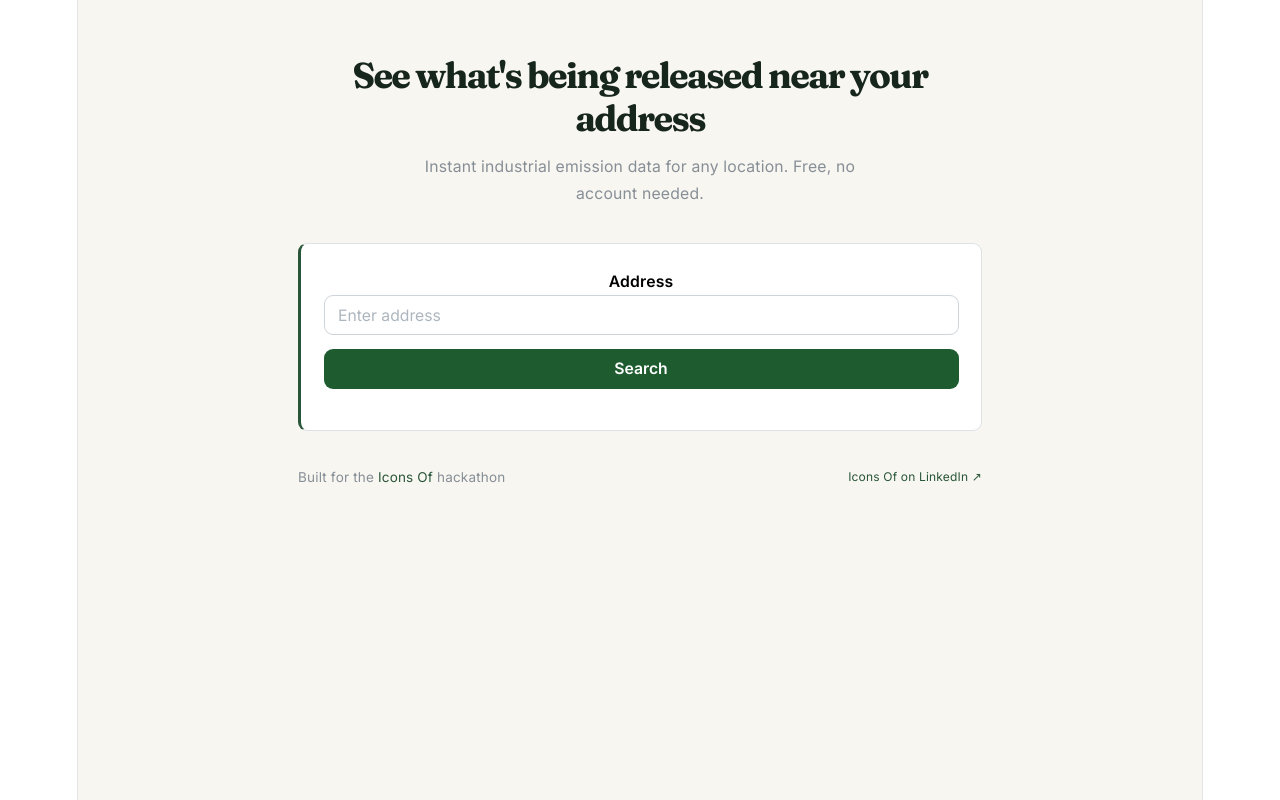
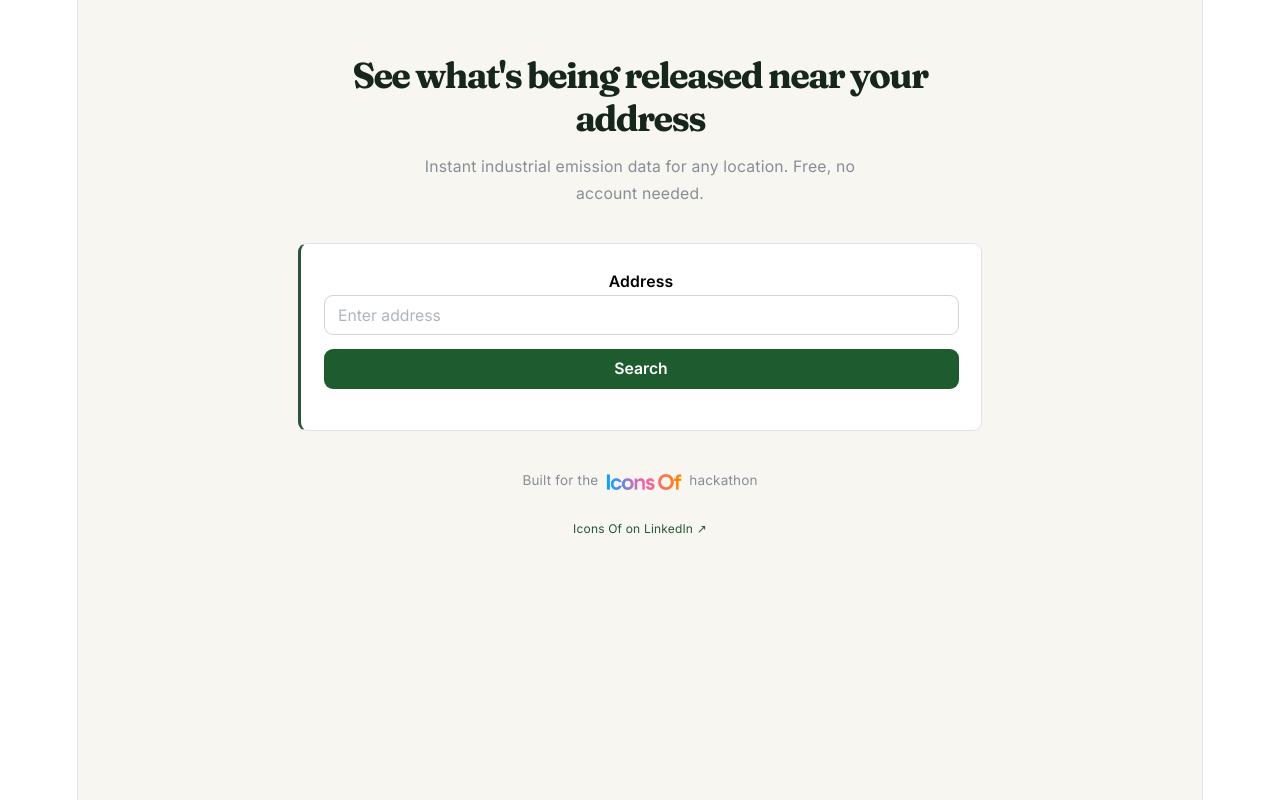
Before and after one commit to SanazBavafa/codezilla, a React (Vite) app: page / in a window 1280 px wide. Built offline with nearby package versions, Linux system fonts and the light colour scheme.

Commit message:
added some styling

```diff
--- a/index.html
+++ b/index.html
@@ -2,7 +2,6 @@
 <html lang="en">
   <head>
     <meta charset="UTF-8" />
-    <link rel="icon" type="image/svg+xml" href="/favicon.svg" />
     <meta name="viewport" content="width=device-width, initial-scale=1.0" />
     <link
       href="https://fonts.googleapis.com/css2?family=Fraunces:opsz,wght@9..144,400;9..144,700&family=Inter:wght@400;500;600&display=swap"
--- a/src/Pages/Display.jsx
+++ b/src/Pages/Display.jsx
@@ -191,15 +191,20 @@ export default function Display() {
       )}
 
       {/* ── Footer ── */}
-      <Group justify="space-between" mt="xl" pb="md">
-        <Text fz="xs" c="dimmed">
-          Built for the{' '}
-          <a href="https://www.iconsof.se" target="_blank" rel="noreferrer" style={{ color: C.primary, textDecoration: 'none' }}>Icons Of</a>
-          {' '}hackathon
-        </Text>
-        <a href="https://www.linkedin.com/company/iconsof" target="_blank" rel="noreferrer"
-          style={{ fontSize: 12, color: C.primary, textDecoration: 'none' }}>Icons Of on LinkedIn ↗</a>
-      </Group>
+    <Box ta="center" mt="xl" pb="md">
+  <Group justify="center" align="center" gap={6}>
+    <Text fz="xs" c="dimmed">Built for the</Text>
+    <a href="https://www.iconsof.se" target="_blank" rel="noreferrer">
+      <img src="/iconsOf.png" alt="Icons Of" style={{ height: 16, verticalAlign: 'middle' }} />
+    </a>
+    <Text fz="xs" c="dimmed">hackathon</Text>
+  </Group>
+</Box>
+  <a href="https://www.linkedin.com/company/iconsof" target="_blank" rel="noreferrer"
+    style={{ fontSize: 12, color: C.primary, textDecoration: 'none' }}>
+    Icons Of on LinkedIn ↗
+  </a>
+
 
       {/* Hidden map renderer */}
       {coordinates && (
```
Also changed, not shown: public/Icons_Of_colorful_tiny.png, public/iconsOf.png (added).
